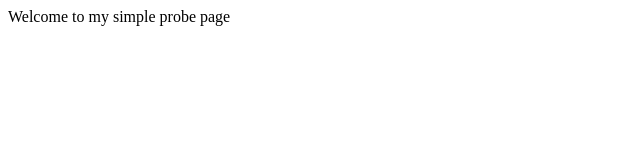
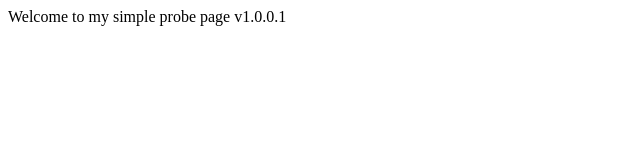
Before and after one commit to durayakar/probe, a plain HTML site: page index.html in a window 1280 px wide. Shown: the full height of the page, 0-640 px from the left. Drawn offline with Linux system fonts and the light colour scheme.

Commit message:
v1
v1.0.0.1

```diff
--- a/index.html
+++ b/index.html
@@ -5,6 +5,6 @@
     <title>Welcome</title>
 </head>
 <body>
-Welcome to my simple probe page
+Welcome to my simple probe page v1.0.0.1
 </body>
 </html>
```
